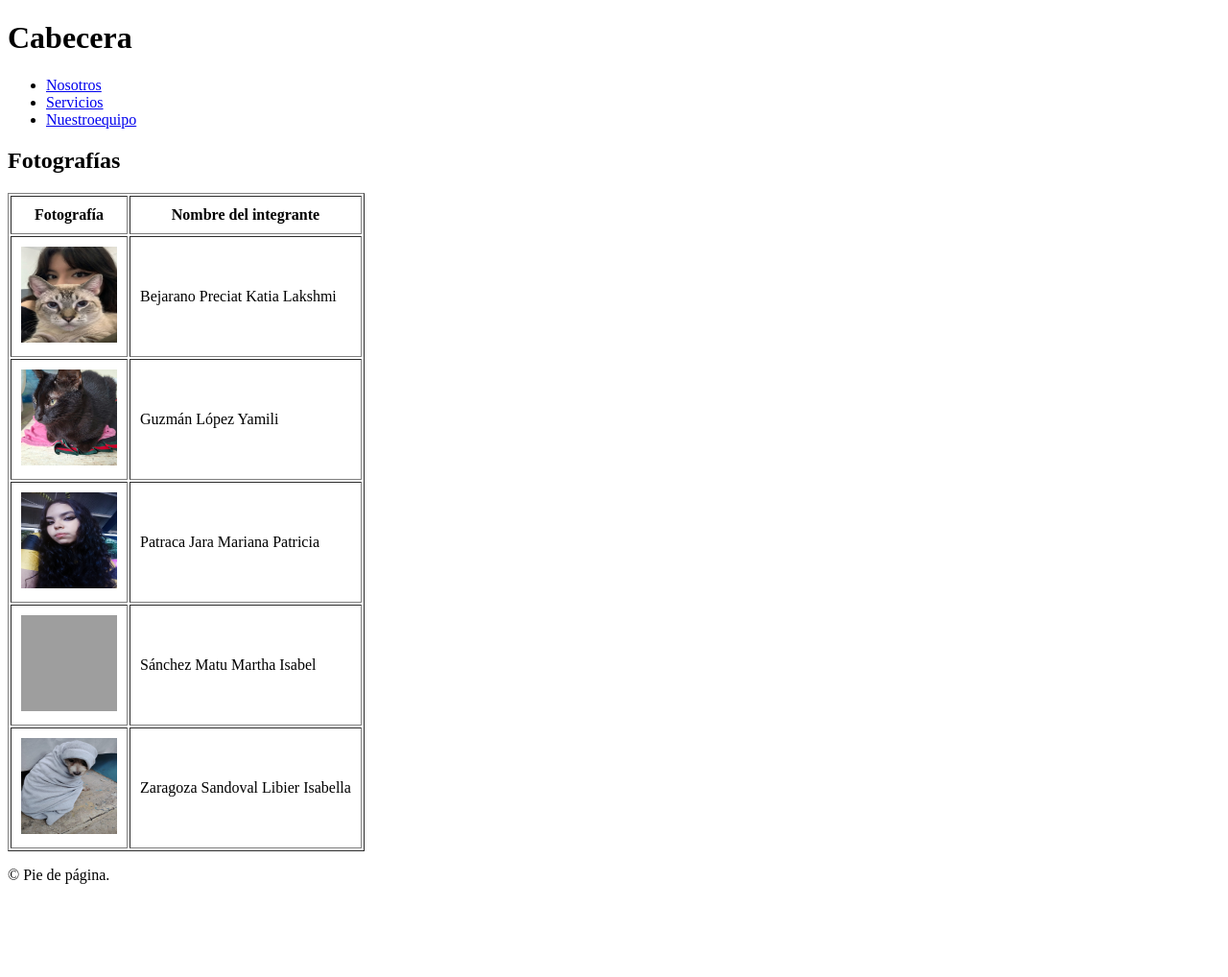
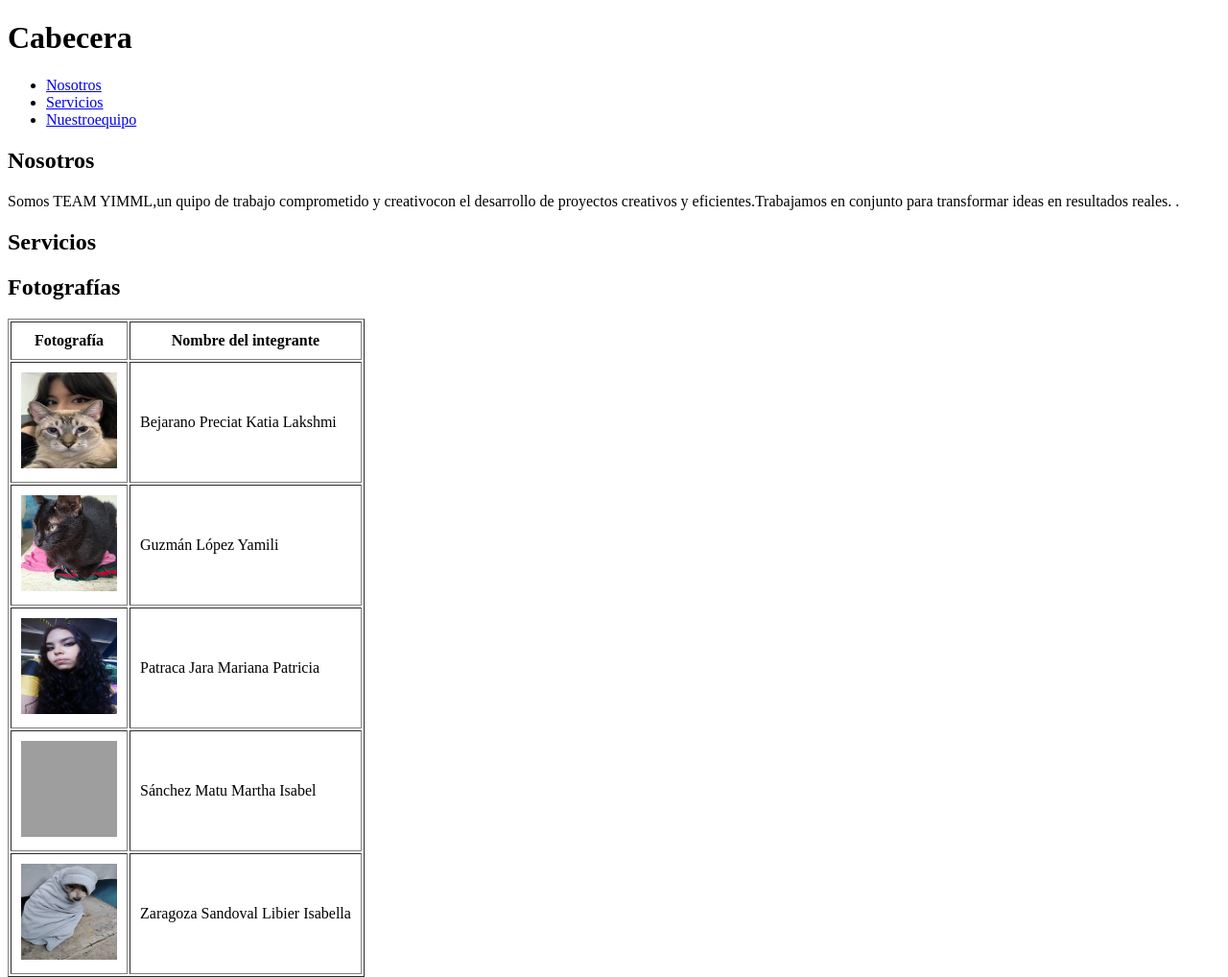
Before and after one commit to Team-YIMML/Team-YIMML.github.io, a plain HTML site: page index.html in a window 1280 px wide. Shown: the top 1018 px of the page at 96% size. Before the commit the page ends 937 px from the top, so only its background shows below. Drawn offline with Linux system fonts and the light colour scheme; grey boxes are pictures that could not be loaded.

Commit message:
Add 'Nosotros' and 'Servicios' sections to index.html
Added a new section 'Nosotros' with team description and a 'Servicios' section.

```diff
--- a/index.html
+++ b/index.html
@@ -20,8 +20,18 @@
 
     <!-- CUERPO PRINCIPAL -->
     <main>
-        <section id="nuestro-equipo">
+<section id= "nosotros">
+    <h2>Nosotros</h2>
+    <p>Somos TEAM YIMML,un quipo de trabajo comprometido y creativocon el desarrollo de proyectos creativos y eficientes.Trabajamos en conjunto para transformar ideas en resultados reales. .</p>
+</section>
+      <section id="servicios">
+          <h2>Servicios</h2>
+      </ul>
+      </section>
+
+    <section id="nuestro-equipo">
             <h2>Fotografías</h2>
+
 
             <table border="1" cellpadding="10">
                 <thead>
```
